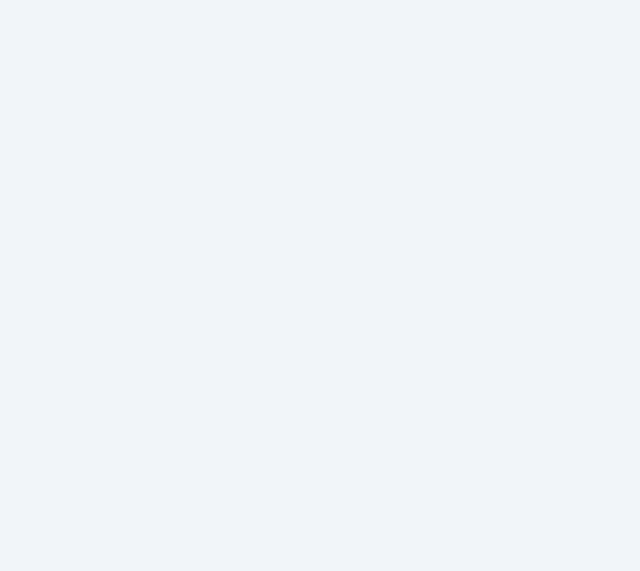
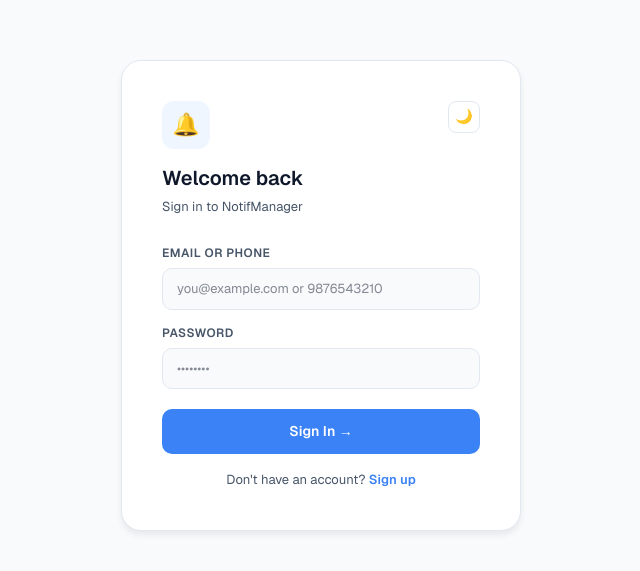
Before and after one commit to roshaannn12/context-notif-manager, a Next.js app in the folder frontend/: page /login in a window 1280 px wide. Before the commit this address had no page. Shown: the part 105-676 px from the top of the page, without its empty margins (319-959 px from the left). Built offline with nearby package versions, Linux system fonts and the light colour scheme.

Commit message:
Fix login page

```diff
--- a/frontend/src/app/login/page.js
+++ b/frontend/src/app/login/page.js
@@ -1,340 +1,120 @@
 "use client";
-import { useState, useEffect } from "react";
+import { useState } from "react";
 import axios from "axios";
 import { useRouter } from "next/navigation";
-import { motion, AnimatePresence } from "framer-motion";
-import Sidebar from "@/components/Sidebar";
-import Dashboard from "@/components/Dashboard";
-import Rules from "@/components/Rules";
-import Analytics from "@/components/Analytics";
-import AuthGuard from "@/components/AuthGuard";
-import VipContacts from "@/components/VipContacts";
-import CustomContextModal from "@/components/CustomContextModal";
-import PushNotifications from "@/components/PushNotifications";
+import Link from "next/link";
+import { motion } from "framer-motion";
 
-const NAV_ITEMS = [
-  { id: "dashboard", label: "Dashboard", icon: "📊" },
-  { id: "rules", label: "Rules", icon: "⚙️" },
-  { id: "vip", label: "VIP", icon: "⭐" },
-  { id: "push", label: "Notifications", icon: "🔔" },
-  { id: "analytics", label: "Analytics", icon: "📈" },
-];
+export default function Login() {
+  const router = useRouter();
+  const [identifier, setIdentifier] = useState("");
+  const [password, setPassword] = useState("");
+  const [error, setError] = useState(null);
+  const [loading, setLoading] = useState(false);
+  const [darkMode, setDarkMode] = useState(false);
 
-export default function Home() {
-  const router = useRouter();
-  const [user, setUser] = useState(null);
-  const [loading, setLoading] = useState(true);
-  const [error, setError] = useState(null);
-  const [rules, setRules] = useState([]);
-  const [newRule, setNewRule] = useState({
-    appName: "Instagram",
-    context: "Work",
-    action: "mute",
-  });
-  const [rulesLoading, setRulesLoading] = useState(false);
-  const [activeTab, setActiveTab] = useState("dashboard");
-  const [darkMode, setDarkMode] = useState(false);
-  const [customContexts, setCustomContexts] = useState([]);
-  const [showContextModal, setShowContextModal] = useState(false);
-  const [vipContacts, setVipContacts] = useState([]);
-  const [duplicateError, setDuplicateError] = useState(null);
-
-  useEffect(() => {
-    if (darkMode) {
-      document.documentElement.classList.add("dark");
-    } else {
-      document.documentElement.classList.remove("dark");
+  const handleSubmit = async () => {
+    setLoading(true);
+    setError(null);
+    try {
+      const res = await axios.post(
+        "https://context-notif-manager-backend.onrender.com/api/auth/login",
+        { identifier, password },
+      );
+      localStorage.setItem("token", res.data.token);
+      localStorage.setItem("user", JSON.stringify(res.data));
+      router.push("/");
+    } catch (err) {
+      setError(err.response?.data?.message || "Something went wrong!");
     }
-  }, [darkMode]);
-
-  useEffect(() => {
-    const loadUser = async () => {
-      const token = localStorage.getItem("token");
-      if (!token) {
     setLoading(false);
-        router.push("/login");
-        return;
-      }
-      try {
-        const res = await axios.get(
-          "https://context-notif-manager-backend.onrender.com/api/auth/me",
-          {
-            headers: { Authorization: `Bearer ${token}` },
-          },
-        );
-        setUser(res.data);
-      } catch {
-        localStorage.removeItem("token");
-        localStorage.removeItem("user");
-        router.push("/login");
-      } finally {
-        setLoading(false);
-      }
-    };
-    loadUser();
-  }, []);
-
-  const switchContext = async (context) => {
-    const token = localStorage.getItem("token");
-    try {
-      const res = await axios.put(
-        "https://context-notif-manager-backend.onrender.com/api/auth/context",
-        { context },
-        { headers: { Authorization: `Bearer ${token}` } },
-      );
-      setUser(res.data);
-    } catch {
-      setError("Failed to switch context!");
-    }
   };
 
-  const fetchRules = async (userId) => {
-    setRulesLoading(true);
-    try {
-      const res = await axios.get(
-        `https://context-notif-manager-backend.onrender.com/api/rules/${userId}`,
-      );
-      setRules(res.data);
-    } catch {
-      setError("Failed to fetch rules!");
-    }
-    setRulesLoading(false);
-  };
-
-  const addRule = async () => {
-    setError(null);
-    setDuplicateError(null);
-    try {
-      const res = await axios.post(
-        "https://context-notif-manager-backend.onrender.com/api/rules",
-        {
-          userId: user._id,
-          ...newRule,
-        },
-      );
-      if (res.data.updated) {
-        setRules(
-          rules.map((r) =>
-            r.appName === res.data.appName && r.context === res.data.context
-              ? res.data
-              : r,
-          ),
-        );
-      } else {
-        setRules([...rules, res.data]);
-      }
-    } catch (err) {
-      if (err.response?.status === 400) {
-        setDuplicateError(err.response.data.message);
-      } else {
-        setError("Failed to add rule!");
-      }
-    }
-  };
-
-  const deleteRule = async (ruleId) => {
-    try {
-      await axios.delete(
-        `https://context-notif-manager-backend.onrender.com/api/rules/${ruleId}`,
-      );
-      setRules(rules.filter((r) => r._id !== ruleId));
-    } catch {
-      setError("Failed to delete rule!");
-    }
-  };
-
-  const fetchCustomContexts = async (userId) => {
-    try {
-      const res = await axios.get(
-        `https://context-notif-manager-backend.onrender.com/api/contexts/${userId}`,
-      );
-      setCustomContexts(res.data);
-    } catch {
-      console.error("Failed to fetch custom contexts");
-    }
-  };
-
-  const addCustomContext = async (contextData) => {
-    try {
-      const res = await axios.post(
-        "https://context-notif-manager-backend.onrender.com/api/contexts",
-        contextData,
-      );
-      setCustomContexts([...customContexts, res.data]);
-      setShowContextModal(false);
-    } catch (err) {
-      if (err.response?.status === 400) {
-        setError(err.response.data.message);
-      } else {
-        setError("Failed to create context!");
-      }
-    }
-  };
-
-  const deleteCustomContext = async (contextId) => {
-    try {
-      await axios.delete(
-        `https://context-notif-manager-backend.onrender.com/api/contexts/${contextId}`,
-      );
-      setCustomContexts(customContexts.filter((c) => c._id !== contextId));
-    } catch {
-      setError("Failed to delete context!");
-    }
-  };
-
-  const fetchVipContacts = async (userId) => {
-    try {
-      const res = await axios.get(
-        `https://context-notif-manager-backend.onrender.com/api/vip/${userId}`,
-      );
-      setVipContacts(res.data);
-    } catch {
-      console.error("Failed to fetch VIP contacts");
-    }
-  };
-
-  const addVipContact = async (contactData) => {
-    try {
-      const res = await axios.post(
-        "https://context-notif-manager-backend.onrender.com/api/vip",
-        {
-          userId: user._id,
-          ...contactData,
-        },
-      );
-      setVipContacts([...vipContacts, res.data]);
-    } catch (err) {
-      if (err.response?.status === 400) {
-        return { error: err.response.data.message };
-      }
-      return { error: "Failed to add VIP contact!" };
-    }
-  };
-
-  const deleteVipContact = async (contactId) => {
-    try {
-      await axios.delete(
-        `https://context-notif-manager-backend.onrender.com/api/vip/${contactId}`,
-      );
-      setVipContacts(vipContacts.filter((c) => c._id !== contactId));
-    } catch {
-      setError("Failed to delete VIP contact!");
-    }
-  };
-
-  const logout = () => {
-    localStorage.removeItem("token");
-    localStorage.removeItem("user");
-    router.push("/login");
-  };
-
-  useEffect(() => {
-    if (user) {
-      fetchRules(user._id);
-      fetchCustomContexts(user._id);
-      fetchVipContacts(user._id);
-    }
-  }, [user]);
-
-  if (loading) {
   return (
     <div
       style={{
         minHeight: "100vh",
+        background: darkMode ? "#0f172a" : "#f8fafc",
         display: "flex",
         alignItems: "center",
         justifyContent: "center",
-          background: "#f8fafc",
+        transition: "all 0.3s ease",
       }}
     >
-        <div style={{ textAlign: "center" }}>
-          <p style={{ fontSize: "28px", marginBottom: "12px" }}>🔔</p>
-          <p style={{ fontSize: "14px", color: "#94a3b8" }}>
-            Loading your profile...
-          </p>
-        </div>
-      </div>
-    );
-  }
-
-  const renderContent = () => {
-    switch (activeTab) {
-      case "dashboard":
-        return (
-          <Dashboard
-            user={user}
-            rules={rules}
-            switchContext={switchContext}
-            darkMode={darkMode}
-            customContexts={customContexts}
-            onAddContext={() => setShowContextModal(true)}
-            onDeleteContext={deleteCustomContext}
-          />
-        );
-      case "rules":
-        return (
-          <Rules
-            rules={rules}
-            newRule={newRule}
-            setNewRule={setNewRule}
-            addRule={addRule}
-            deleteRule={deleteRule}
-            rulesLoading={rulesLoading}
-            darkMode={darkMode}
-            duplicateError={duplicateError}
-            setDuplicateError={setDuplicateError}
-          />
-        );
-      case "vip":
-        return (
-          <VipContacts
-            vipContacts={vipContacts}
-            onAdd={addVipContact}
-            onDelete={deleteVipContact}
-            darkMode={darkMode}
-          />
-        );
-      case "analytics":
-        return <Analytics rules={rules} darkMode={darkMode} />;
-      case "push":
-        return <PushNotifications user={user} darkMode={darkMode} />;
-      default:
-        return null;
-    }
-  };
-
-  return (
-    <AuthGuard>
+      <motion.div
+        initial={{ opacity: 0, y: 24 }}
+        animate={{ opacity: 1, y: 0 }}
+        style={{
+          background: darkMode ? "#1e293b" : "#ffffff",
+          borderRadius: "20px",
+          padding: "40px",
+          width: "100%",
+          maxWidth: "400px",
+          margin: "0 16px",
+          border: `1px solid ${darkMode ? "#334155" : "#e2e8f0"}`,
+          boxShadow: "0 4px 6px rgba(0,0,0,0.07)",
+        }}
+      >
         <div
           style={{
             display: "flex",
-          minHeight: "100vh",
-          background: "var(--bg-tertiary)",
-          color: "var(--text-primary)",
-          transition: "all 0.3s ease",
-          overflow: "hidden",
-          width: "100%",
+            justifyContent: "space-between",
+            alignItems: "flex-start",
+            marginBottom: "28px",
           }}
         >
-        {/* Sidebar - desktop only */}
+          <div>
             <div
-          className="desktop-sidebar"
               style={{
+                width: "48px",
+                height: "48px",
+                borderRadius: "12px",
+                background: darkMode ? "#1e3a5f" : "#eff6ff",
                 display: "flex",
+                alignItems: "center",
+                justifyContent: "center",
+                fontSize: "22px",
+                marginBottom: "14px",
               }}
             >
-          <Sidebar
-            user={user}
-            activeTab={activeTab}
-            setActiveTab={setActiveTab}
-            darkMode={darkMode}
-            setDarkMode={setDarkMode}
-            onLogout={logout}
-          />
+              🔔
+            </div>
+            <h1
+              style={{
+                fontSize: "20px",
+                fontWeight: "600",
+                color: darkMode ? "#f1f5f9" : "#0f172a",
+                margin: "0 0 4px",
+              }}
+            >
+              Welcome back
+            </h1>
+            <p
+              style={{
+                fontSize: "13px",
+                color: darkMode ? "#94a3b8" : "#475569",
+                margin: 0,
+              }}
+            >
+              Sign in to NotifManager
+            </p>
+          </div>
+          <button
+            onClick={() => setDarkMode(!darkMode)}
+            style={{
+              width: "32px",
+              height: "32px",
+              borderRadius: "8px",
+              border: `1px solid ${darkMode ? "#334155" : "#e2e8f0"}`,
+              background: "transparent",
+              cursor: "pointer",
+              fontSize: "14px",
+            }}
+          >
+            {darkMode ? "☀️" : "🌙"}
+          </button>
         </div>
 
-        {/* Main Content */}
-        <div className="main-content" style={{ flex: 1, overflowY: "auto" }}>
         {error && (
           <div
             style={{
@@ -342,100 +122,130 @@ export default function Home() {
               border: "1px solid #fecaca",
               color: "#dc2626",
               padding: "10px 14px",
-                margin: "16px",
               borderRadius: "10px",
               fontSize: "13px",
+              marginBottom: "16px",
             }}
           >
             {error}
           </div>
         )}
 
-          <AnimatePresence mode="wait">
-            <motion.div
-              key={activeTab}
-              initial={{ opacity: 0, x: 16 }}
-              animate={{ opacity: 1, x: 0 }}
-              exit={{ opacity: 0, x: -16 }}
-              transition={{ duration: 0.18 }}
-              style={{ height: "100%" }}
-            >
-              {renderContent()}
-            </motion.div>
-          </AnimatePresence>
-        </div>
-
-        {/* Mobile Bottom Navigation */}
         <div
-          className="mobile-nav"
-          style={{
-            position: "fixed",
-            bottom: 0,
-            left: 0,
-            right: 0,
-            background: "var(--bg-card)",
-            borderTop: "1px solid var(--border)",
-            padding: "8px 0",
-            justifyContent: "space-around",
-            alignItems: "center",
-            zIndex: 100,
-          }}
-        >
-          {NAV_ITEMS.map((item) => (
-            <button
-              key={item.id}
-              onClick={() => setActiveTab(item.id)}
           style={{
             display: "flex",
             flexDirection: "column",
-                alignItems: "center",
-                gap: "3px",
-                padding: "6px 12px",
+            gap: "14px",
+            marginBottom: "20px",
+          }}
+        >
+          <div>
+            <label
+              style={{
+                fontSize: "12px",
+                fontWeight: "600",
+                color: darkMode ? "#94a3b8" : "#475569",
+                display: "block",
+                marginBottom: "6px",
+                letterSpacing: "0.04em",
+              }}
+            >
+              EMAIL OR PHONE
+            </label>
+            <input
+              type="text"
+              placeholder="you@example.com or 9876543210"
+              value={identifier}
+              onChange={(e) => setIdentifier(e.target.value)}
+              style={{
+                width: "100%",
+                padding: "10px 14px",
+                borderRadius: "10px",
+                fontSize: "13px",
+                border: `1px solid ${darkMode ? "#334155" : "#e2e8f0"}`,
+                background: darkMode ? "#0f172a" : "#f8fafc",
+                color: darkMode ? "#f1f5f9" : "#0f172a",
+                outline: "none",
+                boxSizing: "border-box",
+              }}
+            />
+          </div>
+          <div>
+            <label
+              style={{
+                fontSize: "12px",
+                fontWeight: "600",
+                color: darkMode ? "#94a3b8" : "#475569",
+                display: "block",
+                marginBottom: "6px",
+                letterSpacing: "0.04em",
+              }}
+            >
+              PASSWORD
+            </label>
+            <input
+              type="password"
+              placeholder="••••••••"
+              value={password}
+              onChange={(e) => setPassword(e.target.value)}
+              onKeyDown={(e) => e.key === "Enter" && handleSubmit()}
+              style={{
+                width: "100%",
+                padding: "10px 14px",
+                borderRadius: "10px",
+                fontSize: "13px",
+                border: `1px solid ${darkMode ? "#334155" : "#e2e8f0"}`,
+                background: darkMode ? "#0f172a" : "#f8fafc",
+                color: darkMode ? "#f1f5f9" : "#0f172a",
+                outline: "none",
+                boxSizing: "border-box",
+              }}
+            />
+          </div>
+        </div>
+
+        <motion.button
+          onClick={handleSubmit}
+          disabled={loading}
+          whileHover={{ scale: 1.01 }}
+          whileTap={{ scale: 0.99 }}
+          style={{
+            width: "100%",
+            padding: "12px",
             borderRadius: "10px",
             border: "none",
-                background: "transparent",
-                color:
-                  activeTab === item.id ? "var(--accent)" : "var(--text-muted)",
-                fontSize: "10px",
-                fontWeight: activeTab === item.id ? "600" : "400",
+            background: "#3b82f6",
+            color: "white",
+            fontSize: "14px",
+            fontWeight: "600",
             cursor: "pointer",
+            marginBottom: "16px",
           }}
         >
-              <span style={{ fontSize: "20px" }}>{item.icon}</span>
-              {item.label}
-            </button>
-          ))}
-          <button
-            onClick={logout}
+          {loading ? "Signing in..." : "Sign In →"}
+        </motion.button>
+
+        <p
           style={{
-              display: "flex",
-              flexDirection: "column",
-              alignItems: "center",
-              gap: "3px",
-              padding: "6px 12px",
-              borderRadius: "10px",
-              border: "none",
-              background: "transparent",
-              color: "var(--text-muted)",
-              fontSize: "10px",
-              cursor: "pointer",
+            textAlign: "center",
+            fontSize: "13px",
+            color: darkMode ? "#94a3b8" : "#475569",
+            margin: 0,
           }}
         >
-            <span style={{ fontSize: "20px" }}>🚪</span>
-            Logout
-          </button>
+          Don't have an account?{" "}
+          <Link
+            href="/register"
+            style={{
+              color: "#3b82f6",
+              fontWeight: "600",
+              textDecoration: "none",
+            }}
+          >
+            Sign up
+          </Link>
+        </p>
+      </motion.div>
     </div>
-
-        {/* Custom Context Modal */}
-        {showContextModal && (
-          <CustomContextModal
-            userId={user?._id}
-            onClose={() => setShowContextModal(false)}
-            onAdd={addCustomContext}
-            darkMode={darkMode}
-          />
-        )}
-      </div>
-    </AuthGuard>
   );
 }
```
Lines whose indentation alone changed are shown as unchanged.
